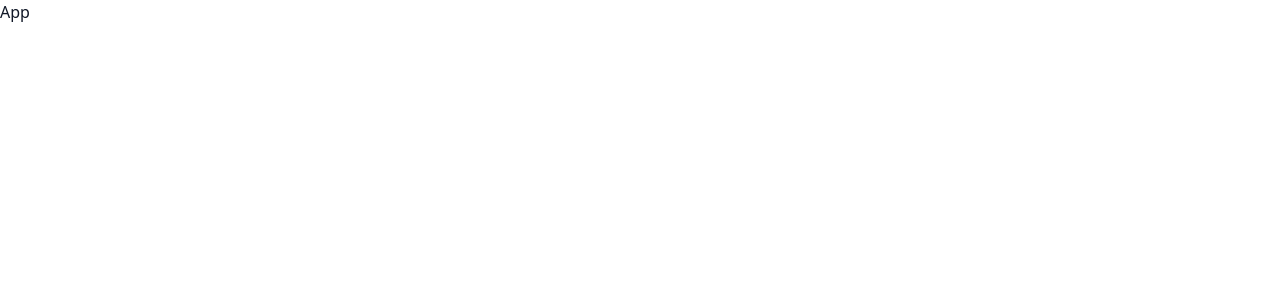
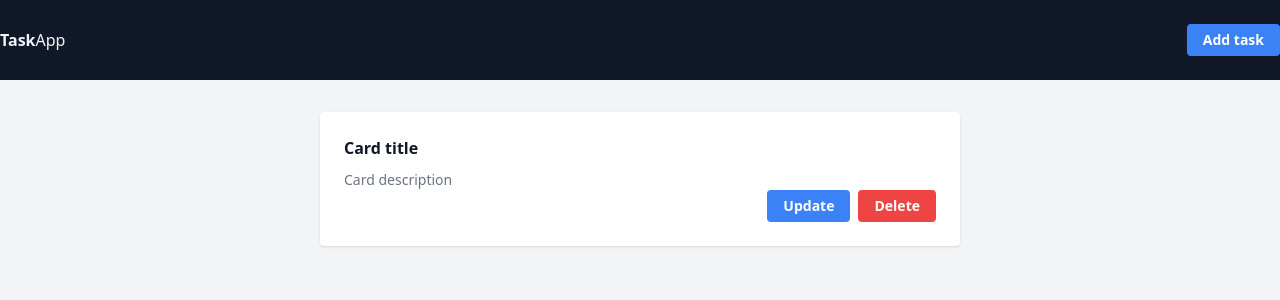
Before and after one commit to jrafaelca/react-task-app, a React (Create React App) app: page / in a window 1280 px wide. Shown: the top 300 px of the page. Built offline with nearby package versions, Linux system fonts and the light colour scheme.

Commit message:
update app component

```diff
--- a/src/App.js
+++ b/src/App.js
@@ -1,10 +1,21 @@
-import './App.css';
+import Layout from "./components/layouts/Default";
+import Card from "./components/base/Card";
+import Button from "./components/base/Button";
 
 function App() {
     return (
-        <h1 >
-            App
-        </h1>
+        <Layout>
+            <div className="flex flex-col items-center">
+                <div className="w-1/2">
+                    <Card title="Card title" description="Card description">
+                        <div className="flex justify-end space-x-2">
+                            <Button type="primary">Update</Button>
+                            <Button type="danger">Delete</Button>
+                        </div>
+                    </Card>
+                </div>
+            </div>
+        </Layout>
     );
 }
 
```
